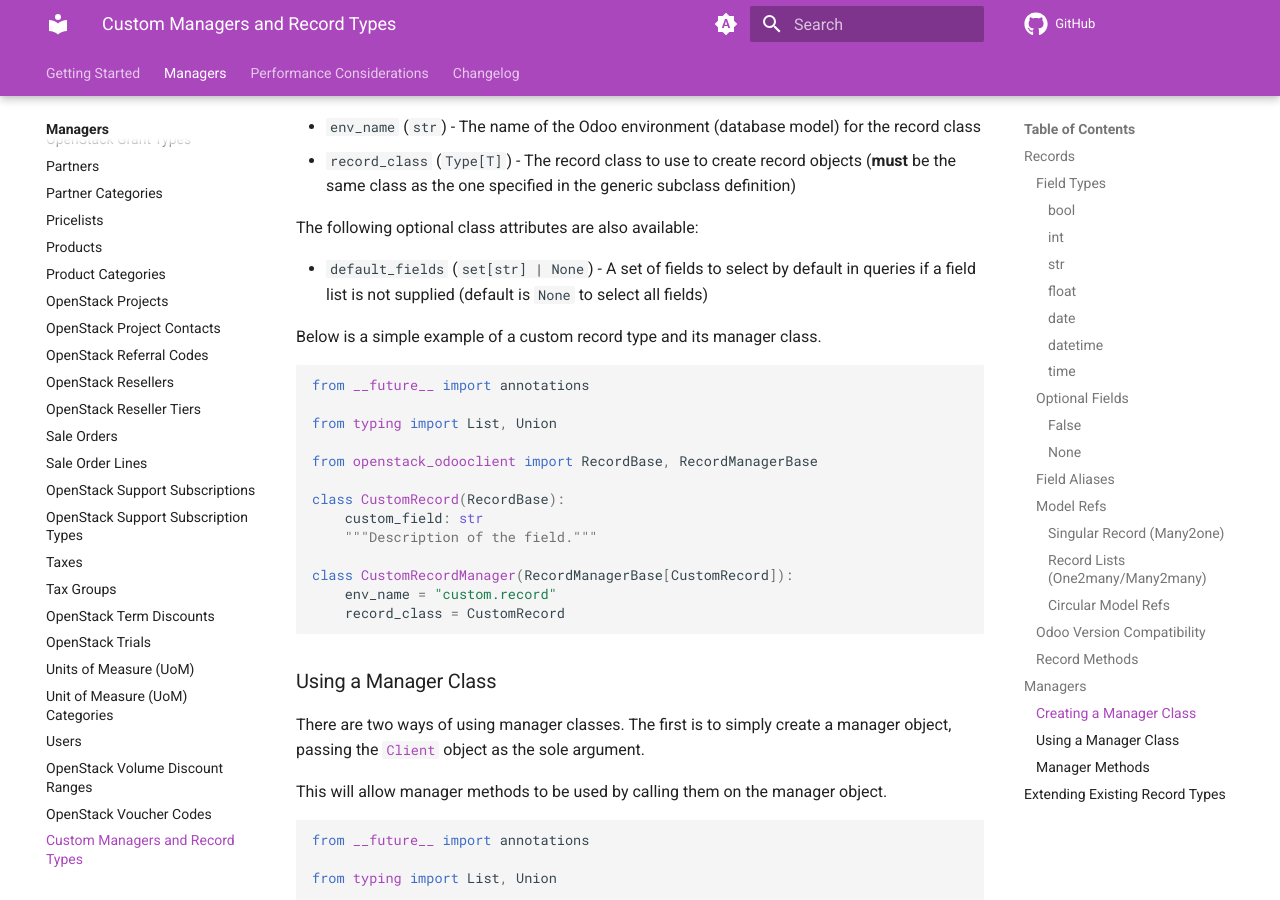
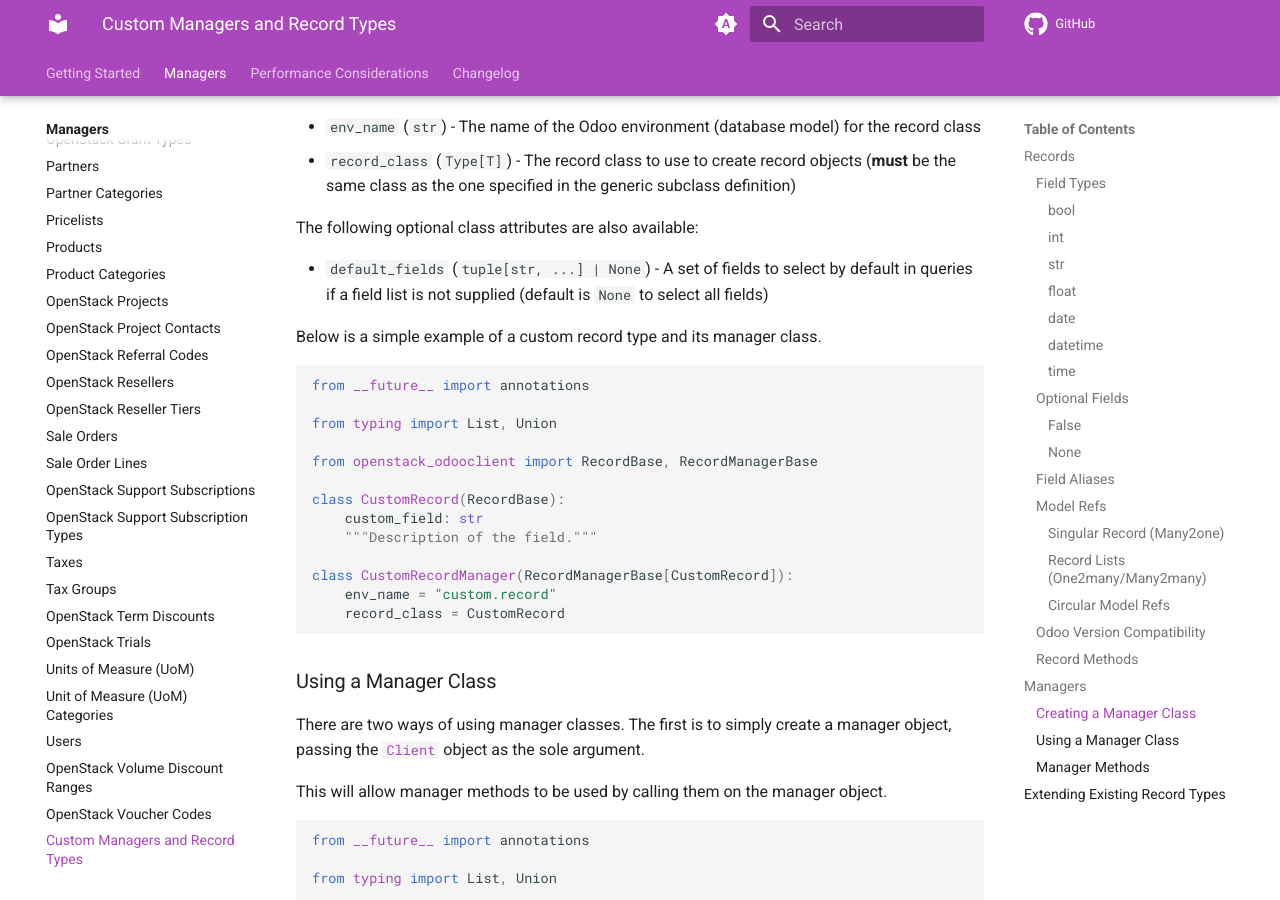
Before and after one commit to catalyst-cloud/python-openstack-odooclient, an MkDocs documentation site: the page built from docs/managers/custom.md, in a window 1280 px wide and 900 px high, scrolled down 12503 px. Built offline with MkDocs 1.6.1 and Material for MkDocs 9.7.7, drawn with Linux system fonts in a browser that asks for light colours; comment, search, counter and statistics services are not loaded.

Commit message:
Correct type for default_fields

```diff
--- a/docs/managers/custom.md
+++ b/docs/managers/custom.md
@@ -642,7 +642,7 @@
 
 The following optional class attributes are also available:
 
-* `default_fields` (`set[str] | None`) - A set of fields to select by default in queries
+* `default_fields` (`tuple[str, ...] | None`) - A set of fields to select by default in queries
   if a field list is not supplied (default is `None` to select all fields)
 
 Below is a simple example of a custom record type and its manager class.
```
